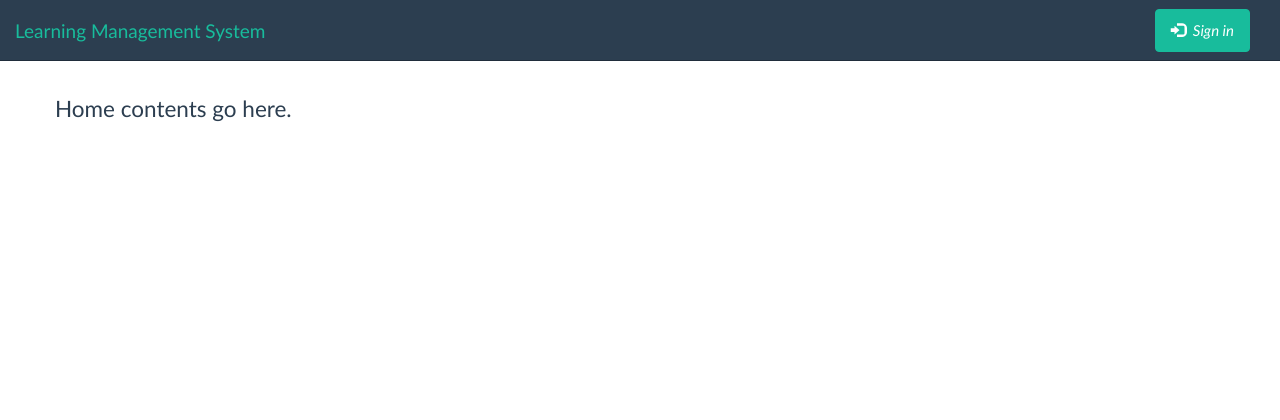
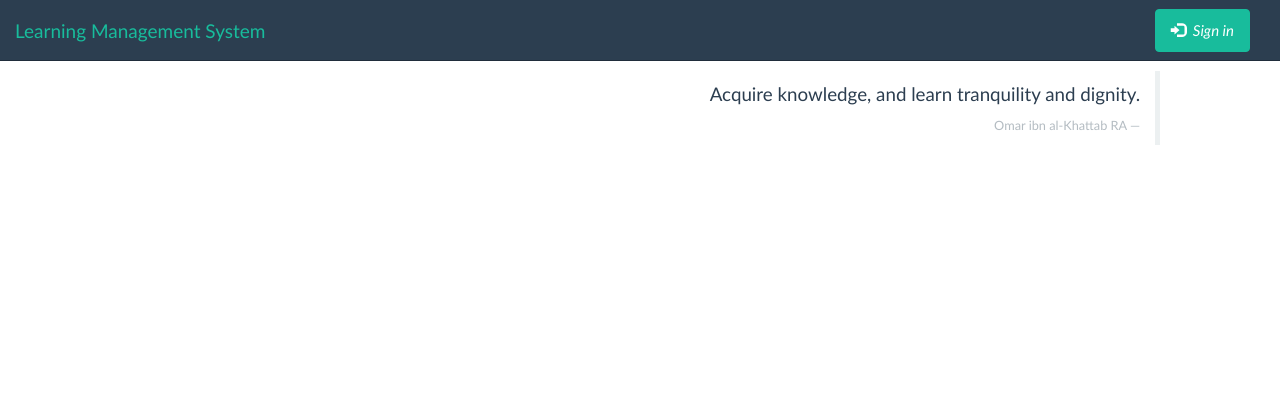
Before and after one commit to rukhshanda/lms, a Django app: page / in a window 1280 px wide. Shown: the top 420 px of the page. Run offline with Django 3.2, Linux system fonts and the light colour scheme.

Commit message:
Updated base and index templates.

```diff
--- a/source/templates/auth/login.html
+++ b/source/templates/auth/login.html
@@ -2,8 +2,8 @@
 
 {% block base_contents %}
 <div class="row">
-    <div class="col-md-3"></div>
-    <div class="col-md-6">
+    <div class="col-md-4"></div>
+    <div class="col-md-4">
         <div class="jumbotron" style="margin-top: 50px;">
             <form class="form-signin" method="POST" action=".">
                 {% csrf_token %}
@@ -22,7 +22,7 @@
                 <a class="btn btn-sm btn-link" href="/auth/forgot_password/">Forgot you password?</a>
             </p>
         </div>
-        <div class="col-md-3"></div>
+        <div class="col-md-4"></div>
     </div>
 </div>
 <div class="row">
--- a/source/templates/base.html
+++ b/source/templates/base.html
@@ -1,18 +1,22 @@
 <!DOCTYPE html>
 <html lang="en">
     <head>
+        {% load staticfiles %}
         <title>LMS{% block title %}{% endblock %}</title>
         <meta charset="utf-8">
         <meta name="viewport" content="width=device-width, initial-scale=1.0">
-        {% load staticfiles %}
         <link rel="icon" href="{% static 'favicon.ico' %}" />
+        <!-- CSS -->
         {% block css %}
-            <link href="{% static 'css/bootstrap.min.css' %}" rel="stylesheet" media="screen">
+        <link href="{% static 'css/bootstrap.min.css' %}" rel="stylesheet" media="screen">
         {% endblock %}
+        <!-- END CSS -->
+        <!-- JS -->
         {% block js %}
             <script src="{% static 'js/jquery.min.js' %}"></script>
             <script src="{% static 'js/bootstrap.min.js' %}"></script>
         {% endblock %}
+        <!-- End JS -->
         <style type="text/css">
             /* Sticky footer styles
             -------------------------------------------------- */
@@ -63,13 +67,12 @@
         </style>
     </head>
     <body>
-
         <!-- Wrap all page content here -->
         <div id="wrap">
 
+            <!-- Navigation -->
             {% block navigation %}
-            <!-- Navigation -->
-            <div class="navbar navbar-default navbar-fixed-top">
+            <div class="navbar navbar-default navbar-static-top" style="margin-bottom: 0px;">
                 <div class="container-fluid">
                     <div class="navbar-header">
                         <button type="button" class="navbar-toggle" data-toggle="collapse" data-target=".navbar-collapse">
@@ -100,11 +103,11 @@
                     {% endif %}
                 </div>
             </div>
+            {% endblock %}
             <!-- End Navigation -->
-            {% endblock %}
 
             <!-- Container -->
-            <div class="container">
+            <div class="container-fluid" style="padding-left: 1%; padding-right: 1%; margin-top: 10px;">
             {% block base_contents %}
 
             {% endblock %}
@@ -116,8 +119,8 @@
         </div>
         <!-- End Wrapper -->
 
+        <!-- Footer -->
         {% block footer %}
-        <!-- Footer -->
         <div id="footer">
             <div class="container" style="padding-top: 0;">
                 <div class="row">
@@ -134,10 +137,12 @@
                 </div>
             </div>
         </div>
+        {% endblock %}
         <!-- End Footer -->
-        {% endblock %}
 
+        <!-- Extra JS -->
         {% block extra_js %}
         {% endblock %}
+        <!-- End Extra JS -->
     </body>
 </html>
--- a/source/templates/home/index.html
+++ b/source/templates/home/index.html
@@ -2,9 +2,13 @@
 
 {% block base_contents %}
 <div class="row">
-    <br><br>
-    <p class="lead">
-        Home contents go here.
-    </p>
+    <div class="col-md-1"></div>
+    <div class="col-md-10">
+        <blockquote class="pull-right">
+            <p>Acquire knowledge, and learn tranquility and dignity.</p>
+            <small>Omar ibn al-Khattab RA</small>
+        </blockquote>
+    </div>
+    <div class="col-md-1"></div>
 </div>
 {% endblock %}
```
Also changed, not shown: 1 other file.
